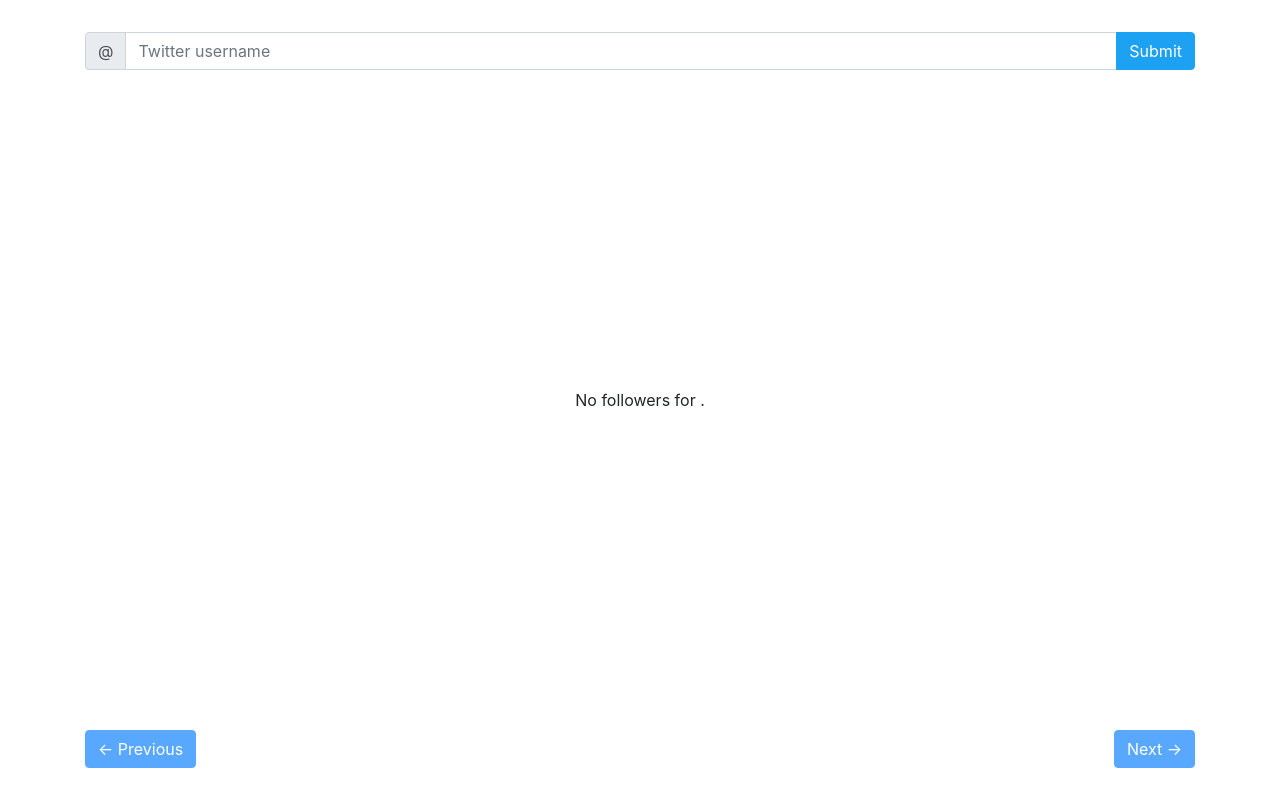
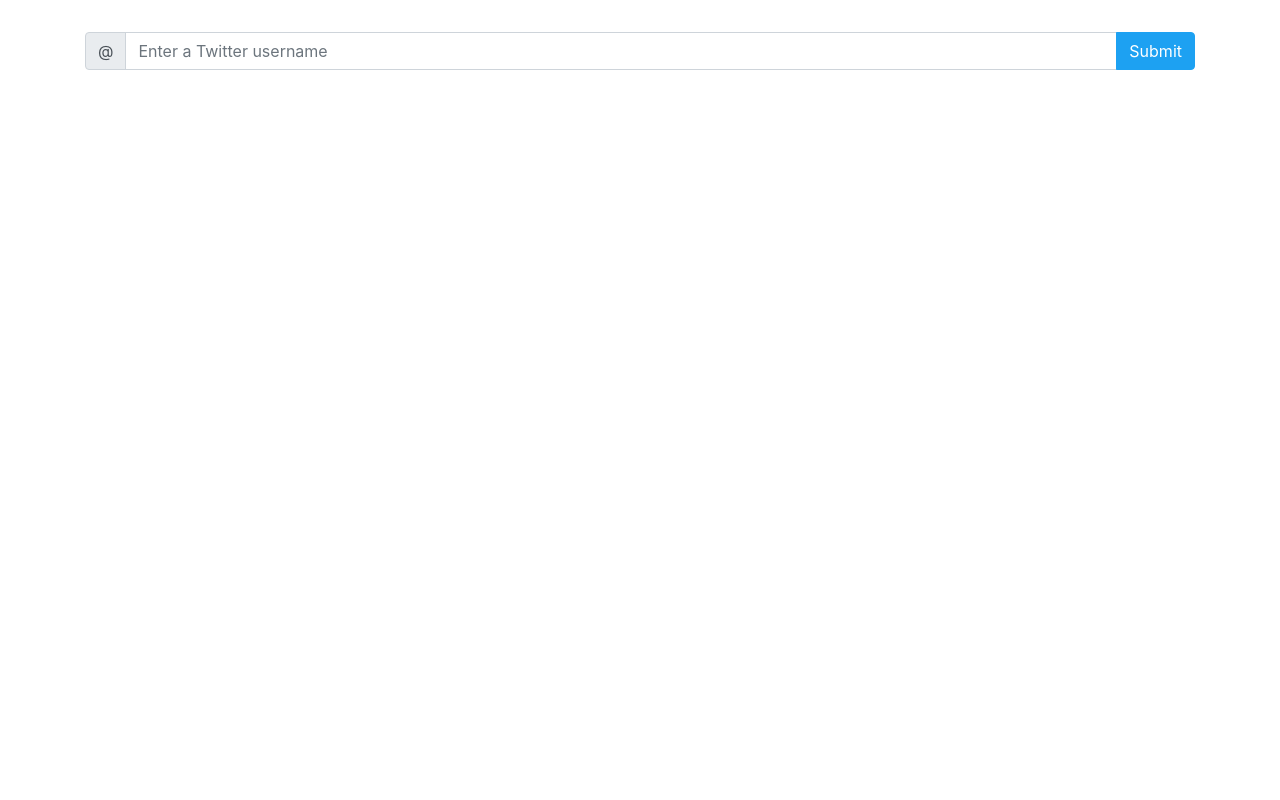
Before and after one commit to yaniv691/twitter-followers, a React (Create React App) app in the folder client/: page / in a window 1280 px wide. Built offline with nearby package versions, Linux system fonts and the light colour scheme.

Commit message:
On page load, hide all elements except input

```diff
--- a/client/src/App.js
+++ b/client/src/App.js
@@ -15,6 +15,7 @@ class App extends Component {
     followers: [],
     screenNameInput: '',
     isLoading: false,
+    firstQuerySent: false,
     nextCursor: '0',
     prevCursor: '0',
   };
@@ -29,10 +30,9 @@ class App extends Component {
   }
   callApi = async (screenName, cursor) => {
     this.setState({
-      isLoading: true
+      isLoading: true,
+      firstQuerySent: true,
     });
-
-
 
     let params = `screenName=${screenName}`;
     if (cursor) {
@@ -40,19 +40,12 @@ class App extends Component {
     }
     const response = await fetch(`/api/followers?${params}`);
     const body = await response.json();
-    setTimeout(() => {
-      this.setState({
-        isLoading: false
-      });
-
-    }, 100000000);
+    this.setState({
+      isLoading: false
+    });
     if (response.status !== 200) throw Error(body.message);
+    console.log(body);
     return body;
-
-
-
-
-
   };
 
   getFollowers = (cursorKey = -1) => {
@@ -92,8 +85,8 @@ class App extends Component {
                 <InputGroup.Text id="basic-addon1">@</InputGroup.Text>
               </InputGroup.Prepend>
               <FormControl
-                placeholder="Twitter username"
-                aria-label="Twitter username"
+                placeholder="Enter a Twitter username"
+                aria-label="Enter a Twitter username"
                 aria-describedby="basic-addon2"
                 value={this.state.screenNameInput}
                 name="screen_name_input"
@@ -105,14 +98,20 @@ class App extends Component {
             </InputGroup>
           </Form>
           <div className="main">
-            {this.state.isLoading && <Spinner variant="primary" animation="border" role="status">
-              <span className="sr-only">Loading...</span>
-            </Spinner>}
-            {!this.state.isLoading && <Followers followers={this.state.followers} sortFunction={this.sortFollowersList} screenNameInput={this.state.screenNameInput} />}
+            {(this.state.firstQuerySent && this.state.isLoading) &&
+              <Spinner variant="primary" animation="border" role="status">
+                <span className="sr-only">Loading...</span>
+              </Spinner>
+            }
+            {(this.state.firstQuerySent && !this.state.isLoading) &&
+              <Followers followers={this.state.followers} sortFunction={this.sortFollowersList} screenNameInput={this.state.screenNameInput} />
+            }
           </div>
 
 
-          <Navigation prevCursor={this.state.prevCursor} nextCursor={this.state.nextCursor} navigateFollowers={this.navigateFollowers} />
+          {this.state.firstQuerySent &&
+            <Navigation prevCursor={this.state.prevCursor} nextCursor={this.state.nextCursor} navigateFollowers={this.navigateFollowers} />
+          }
         </div>
       </Container>
     );
--- a/client/src/App.scss
+++ b/client/src/App.scss
@@ -18,6 +18,11 @@ th {
   border-right-color: transparent;
 }
 
+.emoji {
+  font-size: 1.7em;
+  margin: 0 0 .2rem;
+}
+
 .main {
   flex-grow: 1;
   overflow-y: auto;
--- a/client/src/components/Followers.js
+++ b/client/src/components/Followers.js
@@ -3,10 +3,10 @@ import Follower from './Follower';
 import Table from 'react-bootstrap/Table';
 function Followers(props) {
   if (!props.followers) {
-    return (<div>No such user</div>);
+    return (<div className="text-center"><div className="emoji" role="img" aria-label="facepalm">🤷🏻‍♂️</div>Oops, no such user.</div>);
   }
   if (props.followers.length === 0) {
-    return (<div>No followers for {props.screenNameInput}.</div>);
+    return (<div className="text-center"><div className="emoji" role="img" aria-label="disappointed">😞</div>{props.screenNameInput} doesn't have any followers yet.</div>);
   }
   return (
     <Table striped bordered hover responsive>
```
